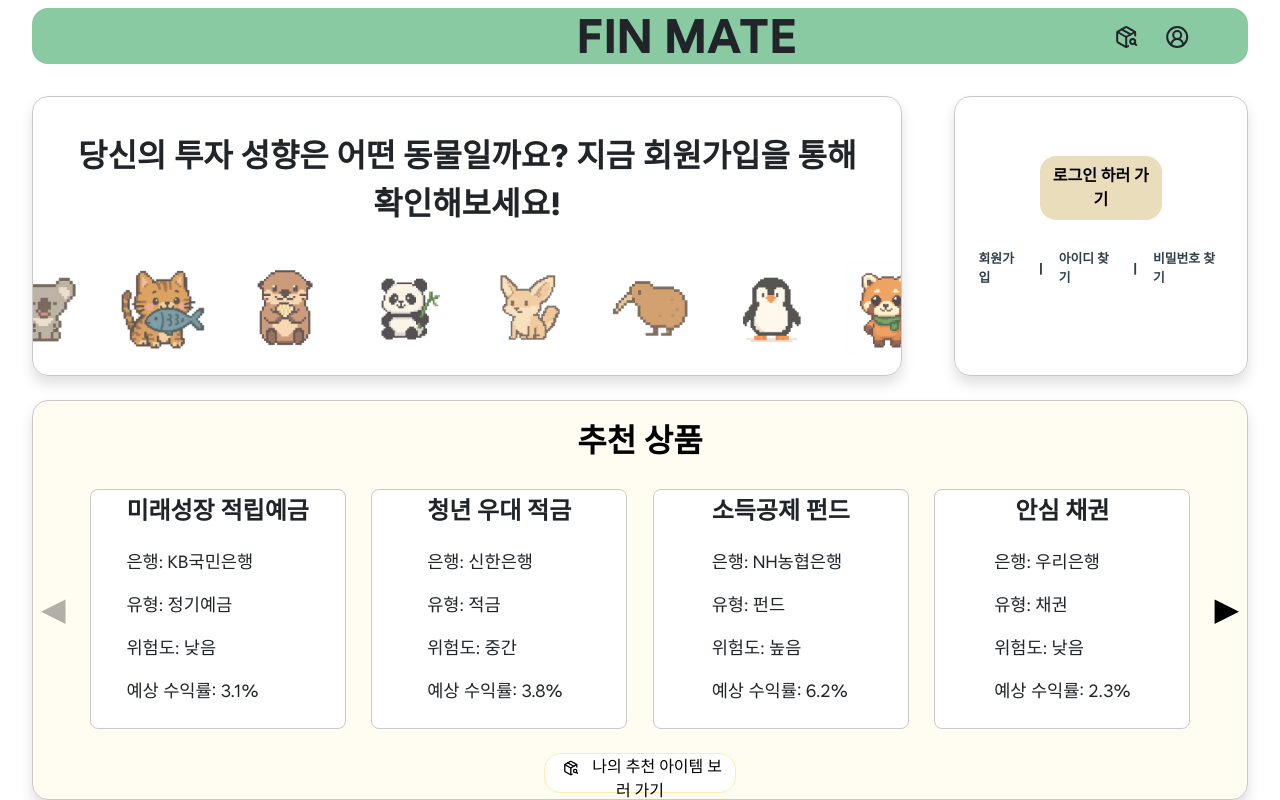
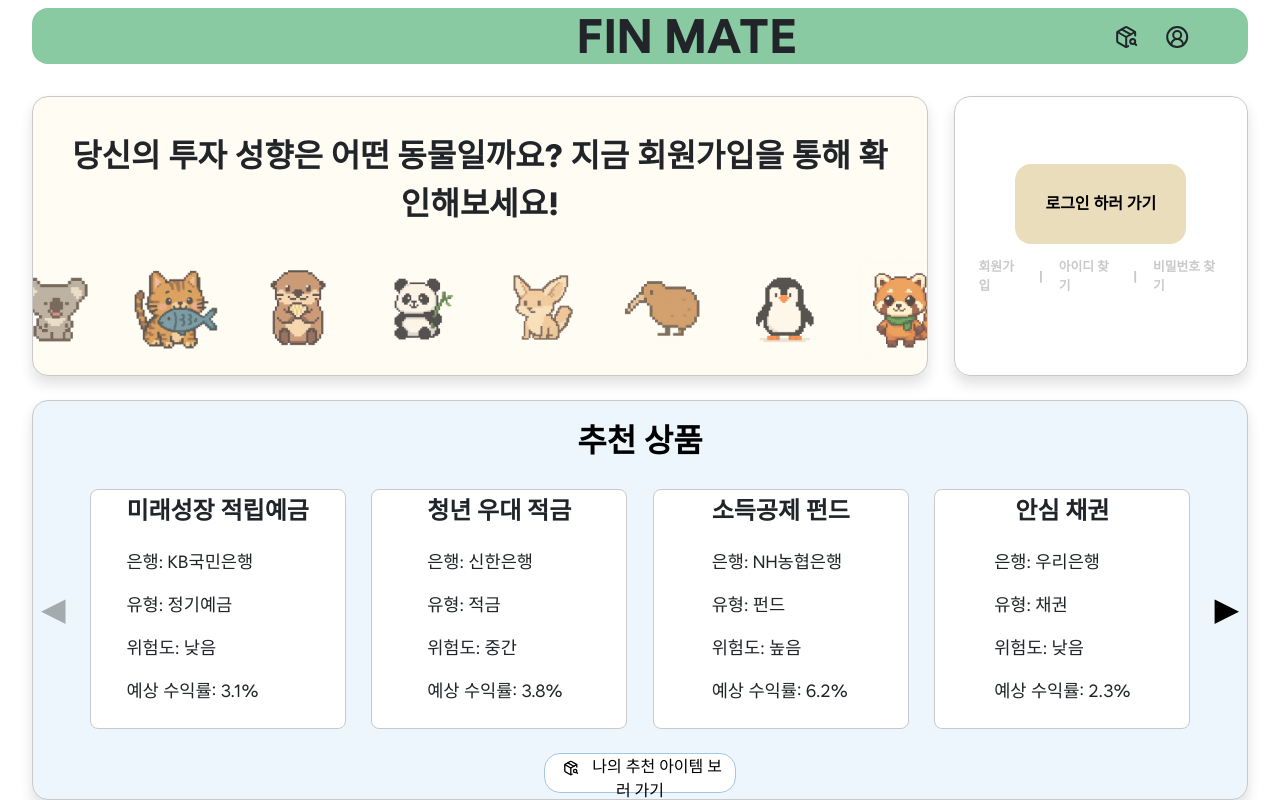
Before and after one commit to KB-technologia/FinMate_FE, a Vue app in the folder FinMate/: page / in a window 1280 px wide. Built offline with nearby package versions, Linux system fonts and the light colour scheme.

Commit message:
💄 메인페이지 각 컴포넌트 backgroundcolor 수정 (1차)

```diff
--- a/FinMate/src/components/info/UserStatsPanel.vue
+++ b/FinMate/src/components/info/UserStatsPanel.vue
@@ -36,7 +36,7 @@
       {{ statDescription }}
     </p>
 
-    <button class="explore-btn">
+    <button class="explore-btn" @click="$router.push('/quizstart')">
       <PawPrint class="icon-paw" /> 새로운 동물 만나러 가기
     </button>
   </div>
@@ -44,44 +44,44 @@
 </template>
 
 <script setup>
-import { ref, computed, onMounted } from "vue";
-import { PawPrint, ScanSearch } from "lucide-vue-next";
-import UserStatBar from "@/components/allshared/UserStatBar.vue";
-import ToastContainer from "@/components/allshared/ToastContainer.vue";
+import { ref, computed, onMounted } from 'vue';
+import { PawPrint, ScanSearch } from 'lucide-vue-next';
+import UserStatBar from '@/components/allshared/UserStatBar.vue';
+import ToastContainer from '@/components/allshared/ToastContainer.vue';
 
 const activeStat = ref(null);
 const toastRef = ref(null);
 
 const stats = [
   {
-    name: "가치관",
+    name: '가치관',
     value: 79,
-    color: "var(--color-red)",
-    description: "가치관에 따라 투자 방향을 신중히 결정하는 타입이에요.",
+    color: 'var(--color-red)',
+    description: '가치관에 따라 투자 방향을 신중히 결정하는 타입이에요.',
   },
   {
-    name: "속도",
+    name: '속도',
     value: 95,
-    color: "var(--color-survey-blue)",
-    description: "빠른 의사결정과 실행력을 갖춘 속도 중시형 투자자예요.",
+    color: 'var(--color-survey-blue)',
+    description: '빠른 의사결정과 실행력을 갖춘 속도 중시형 투자자예요.',
   },
   {
-    name: "운/전략",
+    name: '운/전략',
     value: 70,
-    color: "var(--color-survey-yellow)",
-    description: "운도 전략도 중요하게 여기는 균형 잡힌 타입이에요.",
+    color: 'var(--color-survey-yellow)',
+    description: '운도 전략도 중요하게 여기는 균형 잡힌 타입이에요.',
   },
   {
-    name: "재정",
+    name: '재정',
     value: 60,
-    color: "var(--color-orange)",
-    description: "재정 상태를 고려해 신중하게 계획하는 타입이에요.",
+    color: 'var(--color-orange)',
+    description: '재정 상태를 고려해 신중하게 계획하는 타입이에요.',
   },
   {
-    name: "모험 성향",
+    name: '모험 성향',
     value: 40,
-    color: "var(--color-survey-green)",
-    description: "도전을 좋아하지만 적절한 리스크 조절도 아는 타입이에요.",
+    color: 'var(--color-survey-green)',
+    description: '도전을 좋아하지만 적절한 리스크 조절도 아는 타입이에요.',
   },
 ];
 
@@ -91,16 +91,16 @@ const selectStat = (name) => {
 
 const activeStatColor = computed(() => {
   const stat = stats.find((s) => s.name === activeStat.value);
-  return stat ? stat.color : "transparent";
+  return stat ? stat.color : 'transparent';
 });
 
 const statDescription = computed(() => {
   const stat = stats.find((s) => s.name === activeStat.value);
-  return stat ? stat.description : "스탯을 클릭하면 세부 설명을 볼 수 있어요!";
+  return stat ? stat.description : '스탯을 클릭하면 세부 설명을 볼 수 있어요!';
 });
 
 onMounted(() => {
-  toastRef.value?.addToast("구름을 클릭하면 사라져요!", "info");
+  toastRef.value?.addToast('구름을 클릭하면 사라져요!', 'info');
 });
 
 const showSpeech = ref(true);
@@ -144,7 +144,7 @@ const hideSpeech = () => {
   right: -230px;
   width: 240px;
   height: 140px;
-  background-image: url("@/assets/images/speech-default.png");
+  background-image: url('@/assets/images/speech-default.png');
   background-size: contain;
   background-repeat: no-repeat;
   background-position: center;
--- a/FinMate/src/components/main/MainProductCard.vue
+++ b/FinMate/src/components/main/MainProductCard.vue
@@ -35,7 +35,7 @@ defineProps({
 }
 
 .card-container:hover {
-  border: 0.2vh solid var(--color-primary-yellow);
+  border: 0.2vh solid var(--color-light-blue);
   cursor: pointer;
   transform: translateY(-0.8vh);
 }
--- a/FinMate/src/components/main/ProfileContainer.vue
+++ b/FinMate/src/components/main/ProfileContainer.vue
@@ -34,11 +34,11 @@
       로그인 하러 가기
     </button>
     <div v-if="!isLoggedIn" class="login-options">
-      <p>회원가입</p>
+      <p class="login-option">회원가입</p>
       <p>|</p>
-      <p>아이디 찾기</p>
+      <p class="login-option">아이디 찾기</p>
       <p>|</p>
-      <p>비밀번호 찾기</p>
+      <p class="login-option">비밀번호 찾기</p>
     </div>
   </div>
   <DailyQuizModal v-if="showQuizModal" @close="showQuizModal = false" />
@@ -184,8 +184,8 @@ function handleLoginClick() {
 }
 
 .custom-login-button {
-  width: 50%;
-  height: 4rem;
+  width: 70%;
+  height: 5rem;
   background-color: var(--color-main-button);
   color: var(--color-black);
   font-size: 1rem;
@@ -198,12 +198,14 @@ function handleLoginClick() {
 
 .custom-login-button:hover {
   transform: translateY(-0.6vh);
+  background-color: var(--color-main-button);
+  color: var(--color-white);
   box-shadow: 0 0.5vh 0.5vw rgba(50, 50, 50, 0.15);
 }
 
 .login-options {
   width: 100%;
-  height: 5rem;
+  height: 3rem;
   margin-top: 1rem;
   display: flex;
   flex-direction: row;
@@ -211,6 +213,14 @@ function handleLoginClick() {
   align-items: center;
   gap: 1rem;
   font-size: 0.8rem;
-  color: var(--color-primary-bluegray);
+  color: var(--color-light-gray);
+}
+
+.login-option {
+  cursor: pointer;
+  transition: color 0.2s ease;
+}
+.login-option:hover {
+  color: var(--color-black);
 }
 </style>
--- a/FinMate/src/components/main/RandomProductContainer.vue
+++ b/FinMate/src/components/main/RandomProductContainer.vue
@@ -139,7 +139,7 @@ const next = () => {
   width: 95vw;
   height: 50vh;
   border: 0.2vh solid var(--color-light-gray);
-  background-color: #fffcf1;
+  background-color: var(--color-more-light-blue);
   box-shadow: 0 1vh 1vw rgba(50, 50, 50, 0.15);
   border-radius: 2vh;
   display: flex;
@@ -170,7 +170,7 @@ const next = () => {
   width: 15vw;
   height: 5vh;
   border-radius: 2vh;
-  border: 0.2vh solid var(--color-primary-yellow);
+  border: 0.2vh solid var(--color-light-blue);
   color: var(--color-black);
   background-color: var(--color-white);
   font-weight: var(--font-weight-medium);
@@ -178,10 +178,10 @@ const next = () => {
 }
 
 .detail-button:hover {
-  background-color: var(--color-primary-yellow);
+  background-color: var(--color-light-blue);
   color: var(--color-white);
   cursor: pointer;
-  box-shadow: 0 0.2vh 0.3vw var(--color-primary-yellow);
+  box-shadow: 0 0.2vh 0.3vw var(--color-light-blue);
   transform: translateY(-0.5vh);
 }
 
--- a/FinMate/src/components/main/ShowStatsContainer.vue
+++ b/FinMate/src/components/main/ShowStatsContainer.vue
@@ -99,9 +99,10 @@ onMounted(() => {
 
 <style scoped>
 .show-stats-container {
-  width: 68vw;
+  width: 70vw;
   height: 35vh;
   border: 0.2vh solid var(--color-light-gray);
+  background-color: var(--color-light-yellow);
   box-shadow: 0 1vh 1vw rgba(50, 50, 50, 0.15);
   border-radius: 2vh;
   display: flex;
--- a/FinMate/src/styles/colors.css
+++ b/FinMate/src/styles/colors.css
@@ -37,4 +37,8 @@
   --toast-icon-success: #3c8c75;
   --toast-icon-error: #d32f2f;
   --toast-icon-info: #1976d2;
+
+  /* Mainpage 색상 모음 */
+  --color-more-light-blue: #ecf6fc;
+  --color-light-yellow: #fffcf4;
 }
--- a/FinMate/src/views/main/MainView.vue
+++ b/FinMate/src/views/main/MainView.vue
@@ -100,7 +100,7 @@ const closeModal = () => {
   margin-top: 2vh;
 }
 .empty-space {
-  width: 4vw;
+  width: 2vw;
 }
 
 .main-view-random-product-container {
```
